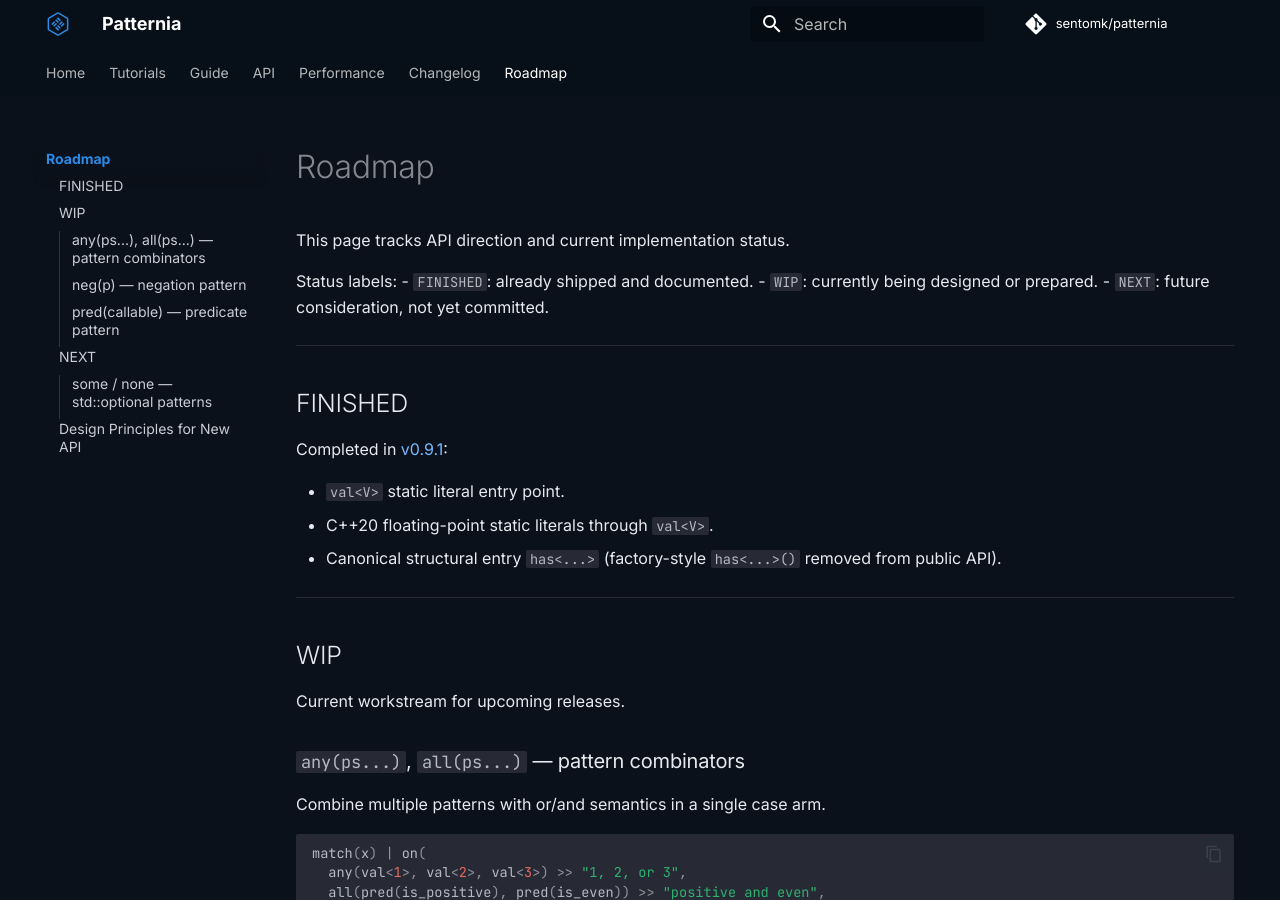
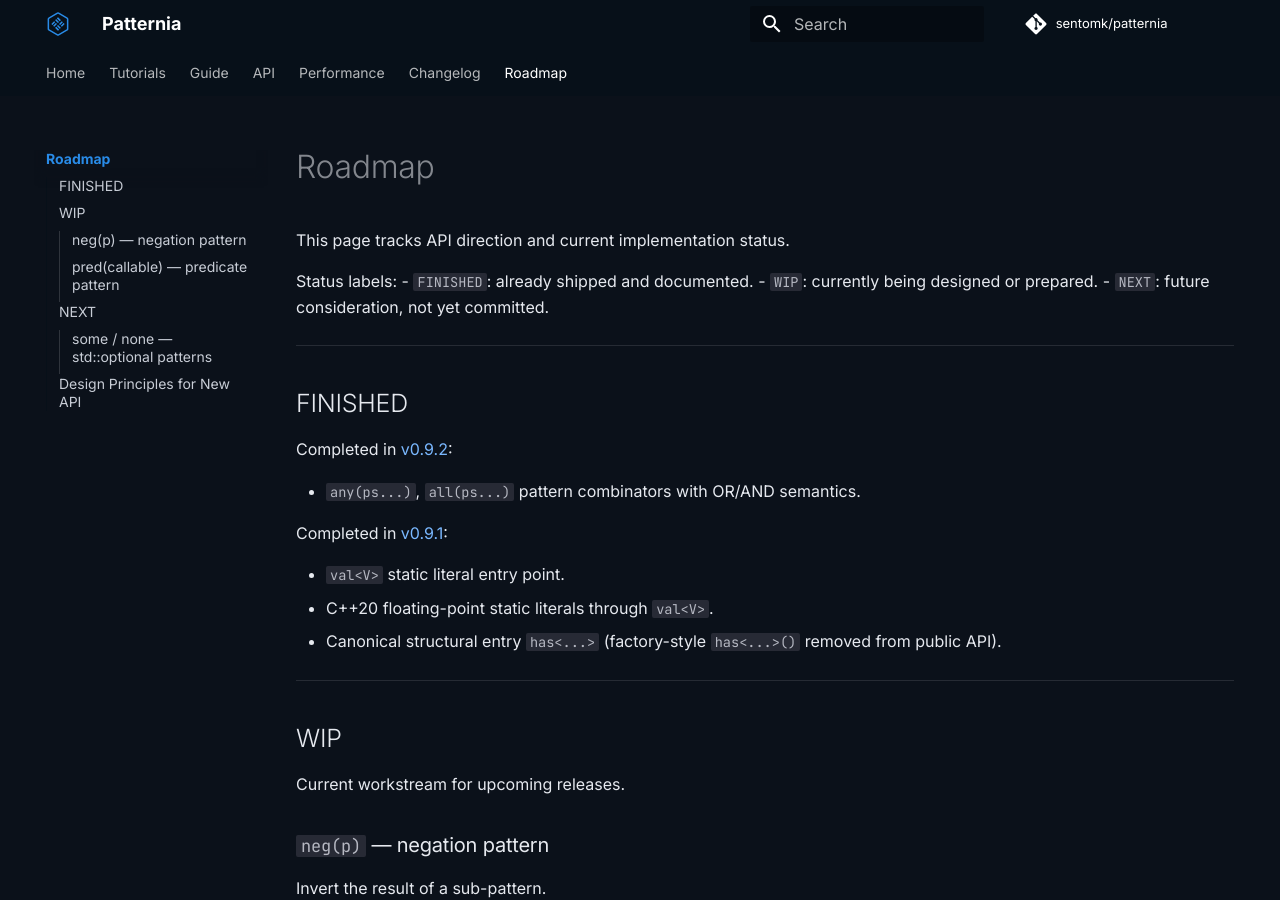
Before and after one commit to sentomk/patternia, an MkDocs documentation site: the page built from docs/roadmap.md, in a window 1280 px wide and 900 px high. Built offline with MkDocs 1.6.1 and Material for MkDocs 9.7.7, drawn with Linux system fonts in a browser that asks for light colours; comment, search, counter and statistics services are not loaded; some of the changed text lies outside the part shown.

Commit message:
chore(release): prepare v0.9.2 metadata
Problem
- any/all combinators are stabilized with full test coverage.
- Need to bump version metadata and publish the changelog.

Implementation
- Bumped VERSION to 0.9.2 in CMakeLists.txt.
- Updated FetchContent GIT_TAG in README.md.
- Updated vcpkg port version in packaging/vcpkg/vcpkg.json.
- Added docs/changelog/v0.9.2.md with full release note.
- Added v0.9.2 entry to docs/changelog/releases.md.
- Moved any/all from WIP to FINISHED in docs/roadmap.md.

Notes
- No source code changes in this commit.
- 139 tests pass.

````diff
--- a/CMakeLists.txt
+++ b/CMakeLists.txt
@@ -7,7 +7,7 @@ endif()
 
 # ========== Project ==========
 project(patternia
-  VERSION 0.9.1
+  VERSION 0.9.2
   DESCRIPTION "Header-only pattern matching library for modern C++"
   LANGUAGES CXX
 )
--- a/docs/roadmap.md
+++ b/docs/roadmap.md
@@ -11,6 +11,10 @@ Status labels:
 
 ## FINISHED
 
+Completed in [v0.9.2](changelog/v0.9.2.md):
+
+- `any(ps...)`, `all(ps...)` pattern combinators with OR/AND semantics.
+
 Completed in [v0.9.1](changelog/v0.9.1.md):
 
 - `val<V>` static literal entry point.
@@ -23,21 +27,6 @@ Completed in [v0.9.1](changelog/v0.9.1.md):
 ## WIP
 
 Current workstream for upcoming releases.
-
-### `any(ps...)`, `all(ps...)` — pattern combinators
-
-Combine multiple patterns with or/and semantics in a single case arm.
-
-```cpp
-match(x) | on(
-  any(val<1>, val<2>, val<3>) >> "1, 2, or 3",
-  all(pred(is_positive), pred(is_even)) >> "positive and even",
-  _ >> "other"
-);
-```
-
-Function template form because the arguments are pattern objects, which
-may carry runtime state (e.g., `lit(x)`, `pred(f)`).
 
 ### `neg(p)` — negation pattern
 
````
Also changed, not shown: README.md (+1 -1 lines), docs/changelog/releases.md (+1 -0 lines), docs/changelog/v0.9.2.md (added, +88 -0 lines), 1 other file.
